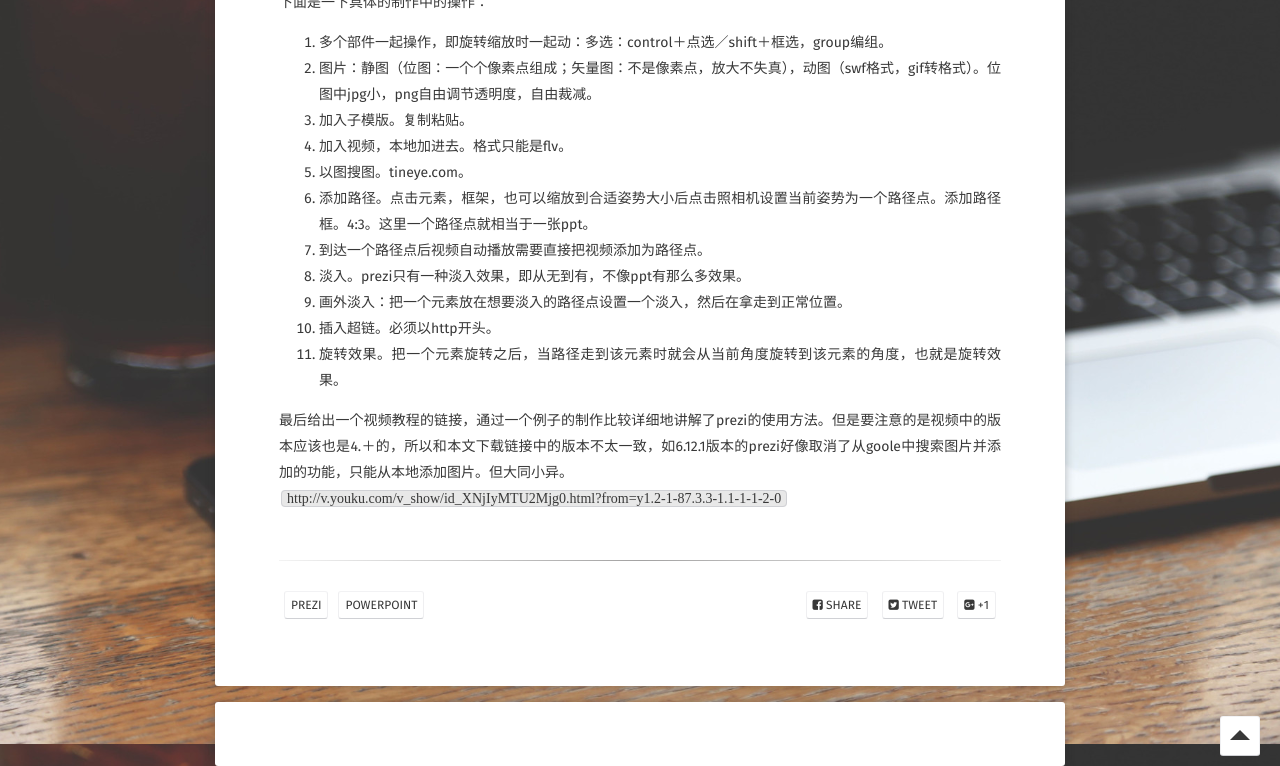
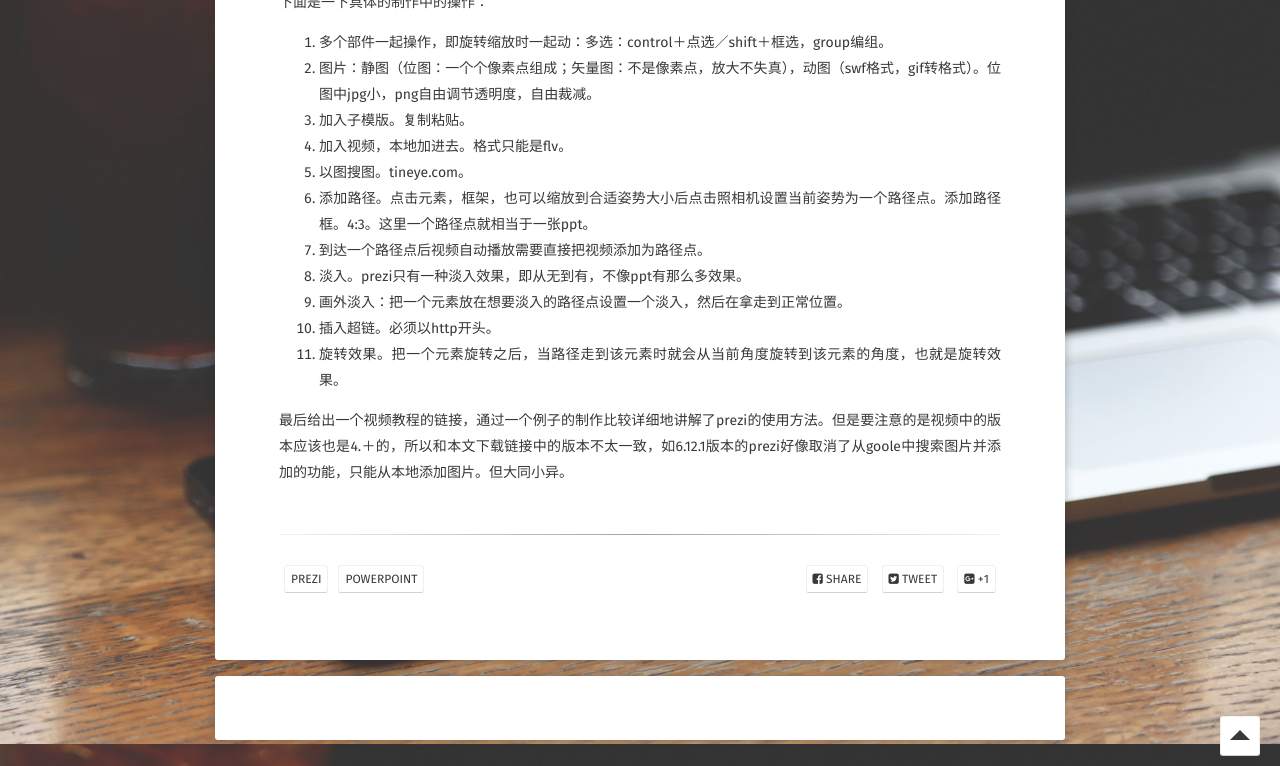
Before and after one commit to wangrx33/wangrx33.github-io, a Jekyll site: the page built from _posts/2017-11-09-prezi.md, in a window 1280 px wide and 900 px high, scrolled down 1822 px, cut to the strip 134-900 px from the top of the window. Built offline with Jekyll 4.4.1, drawn with Linux system fonts in a browser that asks for light colours; some web fonts are replaced; comment, search, counter and statistics services are not loaded; some of the changed text lies outside the part shown.

Commit message:
Update 2017-11-09-prezi.md

```diff
--- a/_posts/2017-11-09-prezi.md
+++ b/_posts/2017-11-09-prezi.md
@@ -12,7 +12,7 @@
 
 #### 下载prezi并注册
 prezi应该是匈牙利一家公司的产品，所以国内还是没有特别正规的下载地址。这里给出一个伪中文的下载地址（因为下载下来之后还是英文版）：
-`www.xz7.com/dir/228314.html`
+[](www.xz7.com/dir/228314.html)
 压缩包里面有详细的安装破解步骤，按照指示来即可，最后就能正常使用6.12.1版本的prezi了。
 当然prezi是一个收费软件，但是注册时可以选择免费版，其实正常使用已经够了。
 ![](http://own160w85.bkt.clouddn.com/75573A6A1C51B97B8155A429B70CC849.jpg)
@@ -46,4 +46,4 @@
 11. 旋转效果。把一个元素旋转之后，当路径走到该元素时就会从当前角度旋转到该元素的角度，也就是旋转效果。
 
 最后给出一个视频教程的链接，通过一个例子的制作比较详细地讲解了prezi的使用方法。但是要注意的是视频中的版本应该也是4.＋的，所以和本文下载链接中的版本不太一致，如6.12.1版本的prezi好像取消了从goole中搜索图片并添加的功能，只能从本地添加图片。但大同小异。
-`http://v.youku.com/v_show/id_XNjIyMTU2Mjg0.html?from=y1.2-1-87.3.3-1.1-1-1-2-0`
+[](http://v.youku.com/v_show/id_XNjIyMTU2Mjg0.html?from=y1.2-1-87.3.3-1.1-1-1-2-0)
```
